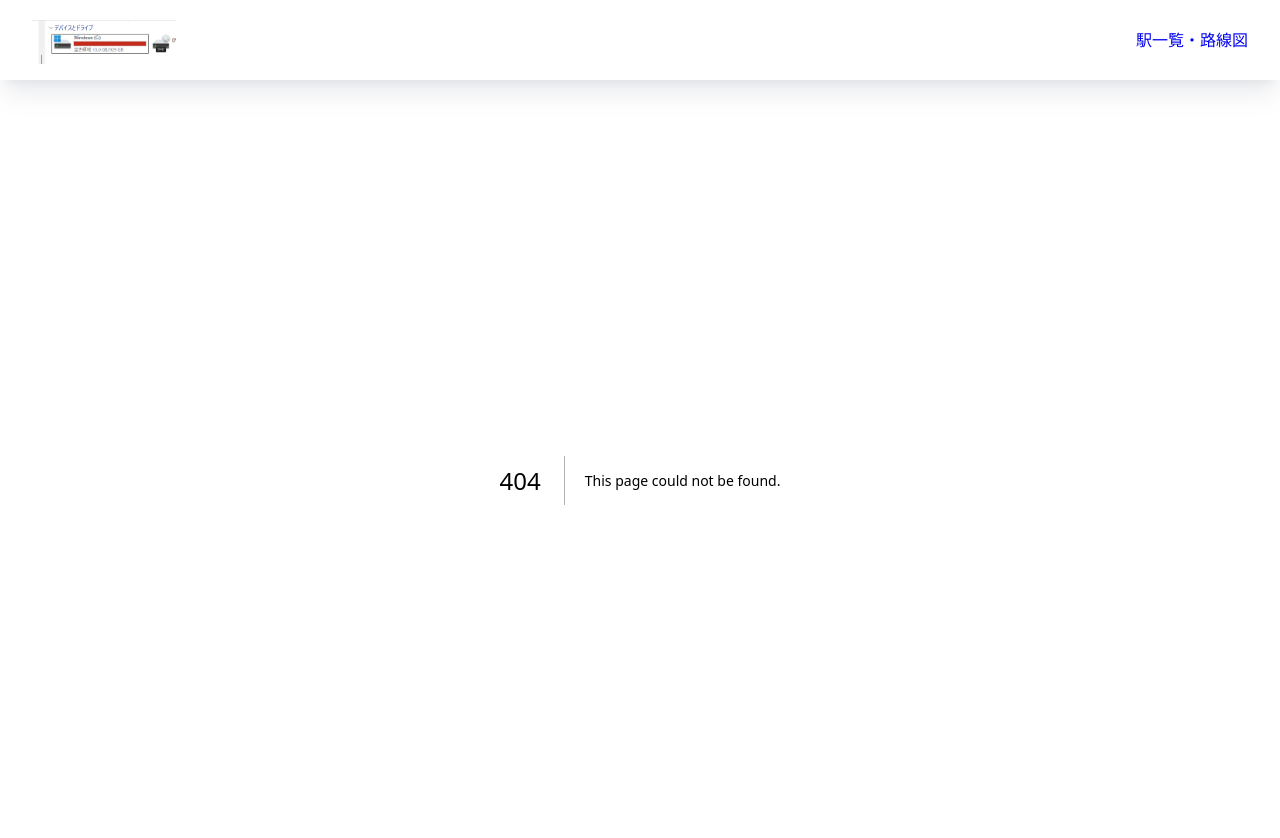
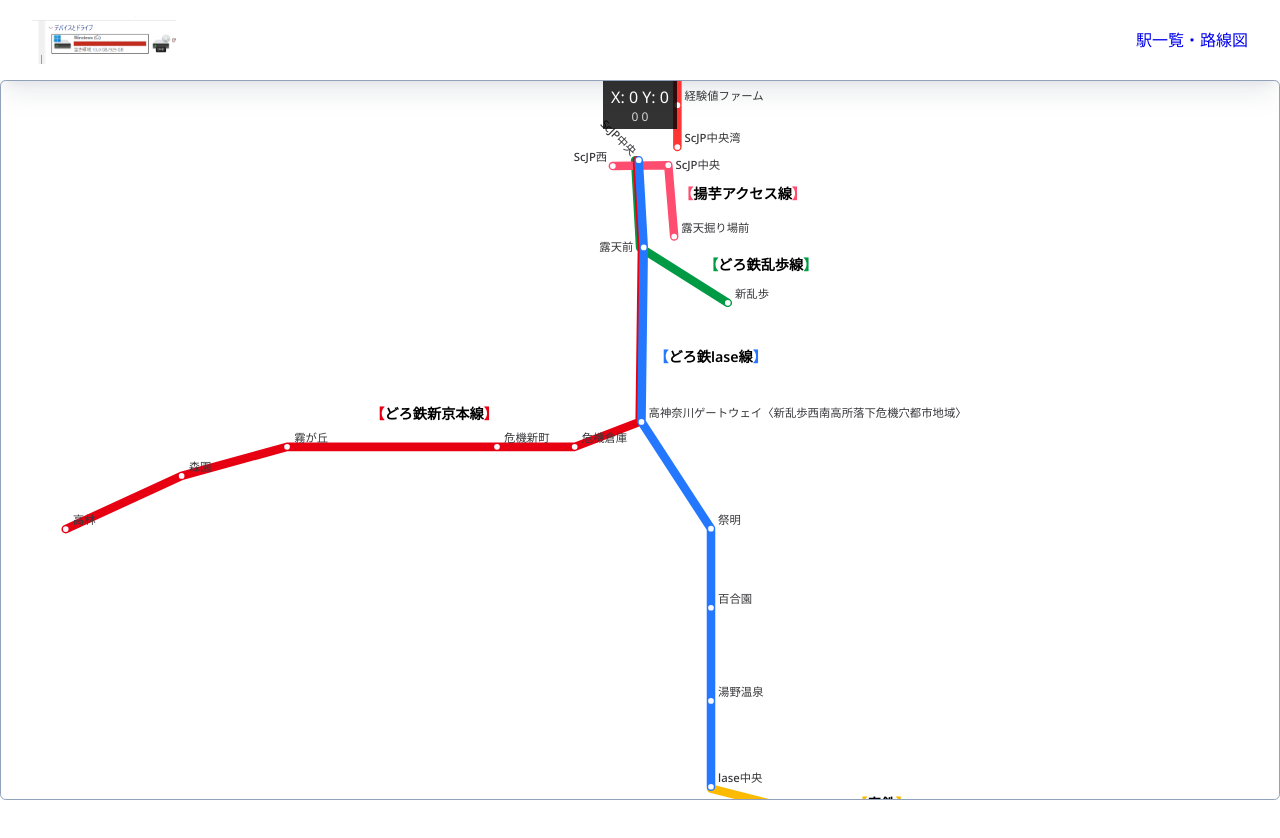
Before and after one commit to driplase/lase-railway, a Next.js app: page /miscellaneous/route-map in a window 1280 px wide. Before the commit this address had no page. Shown: the top 838 px of the page. After the commit the page ends 800 px from the top, so only its background shows below. Built offline with nearby package versions, Linux system fonts and the light colour scheme; a web font is replaced by a local one.

Commit message:
chore: dedicated page for route map

```diff
--- /dev/null
+++ b/src/app/miscellaneous/route-map/page.tsx
@@ -0,0 +1,9 @@
+import RouteMap from "@/components/RouteMap";
+
+export default function RouteMapPage() {
+  return (
+    <div className="h-[calc(100vh-80px)]">
+      <RouteMap />
+    </div>
+  )
+}
--- a/src/app/stations/page.tsx
+++ b/src/app/stations/page.tsx
@@ -5,7 +5,9 @@ export default function Stations() {
     <main className="w-6xl max-w-full mx-auto p-8">
       <h1>駅一覧・路線図</h1>
 
-      <RouteMap />
+      <div className="w-full h-128">
+        <RouteMap />
+      </div>
     </main>
   )
 }
--- a/src/components/RouteMap.tsx
+++ b/src/components/RouteMap.tsx
@@ -157,7 +157,7 @@ export default function RouteMap() {
   return (
     <div
       ref={viewport}
-      className="border border-slate-400 w-full h-128 rounded-md overflow-hidden overscroll-none touch-none cursor-grab active:cursor-grabbing select-none relative"
+      className="border border-slate-400 w-full h-full rounded-md overflow-hidden overscroll-none touch-none cursor-grab active:cursor-grabbing select-none relative"
       onPointerDown={handlePointerDown}
       onPointerMove={handlePointerMove}
       onPointerUp={handlePointerUp}
```
